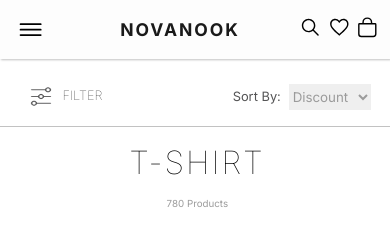
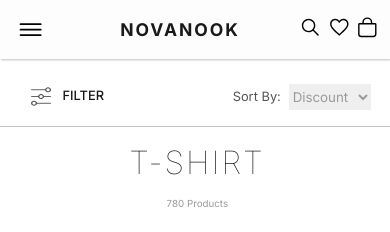
Before and after one commit to Vaibhavoberoi07/Novanook-e-commerce-, a Next.js app: page /shop in a window 390 px wide. Shown: the top 232 px of the page. Built offline with nearby package versions, Linux system fonts and the light colour scheme.

Commit message:
last commit

```diff
--- a/src/app/globals.css
+++ b/src/app/globals.css
@@ -1048,7 +1048,7 @@ input[type="range"] {
   .f {
     margin-top: 0.7vh;
     margin-left: 2vw;
-    font-weight: 100;
+    font-weight: 500;
     font-size: 3.3vw;
     color: #1a1a1a;
   }
@@ -1089,6 +1089,8 @@ input[type="range"] {
   text-align: center;
   letter-spacing: 0.5vw;
   margin-top: 2vh;
+  color: #1a1a1a;
+  font: 500;
 }
 
 .display{
@@ -1292,7 +1294,7 @@ input[type="range"] {
   .btn2 {
     width: 30vw;
     height: 4vh;
-    font-weight: 500;
+    font-weight: bold;
     font-size: 2.8vw;
     color: #1a1a1a;
   }
```
